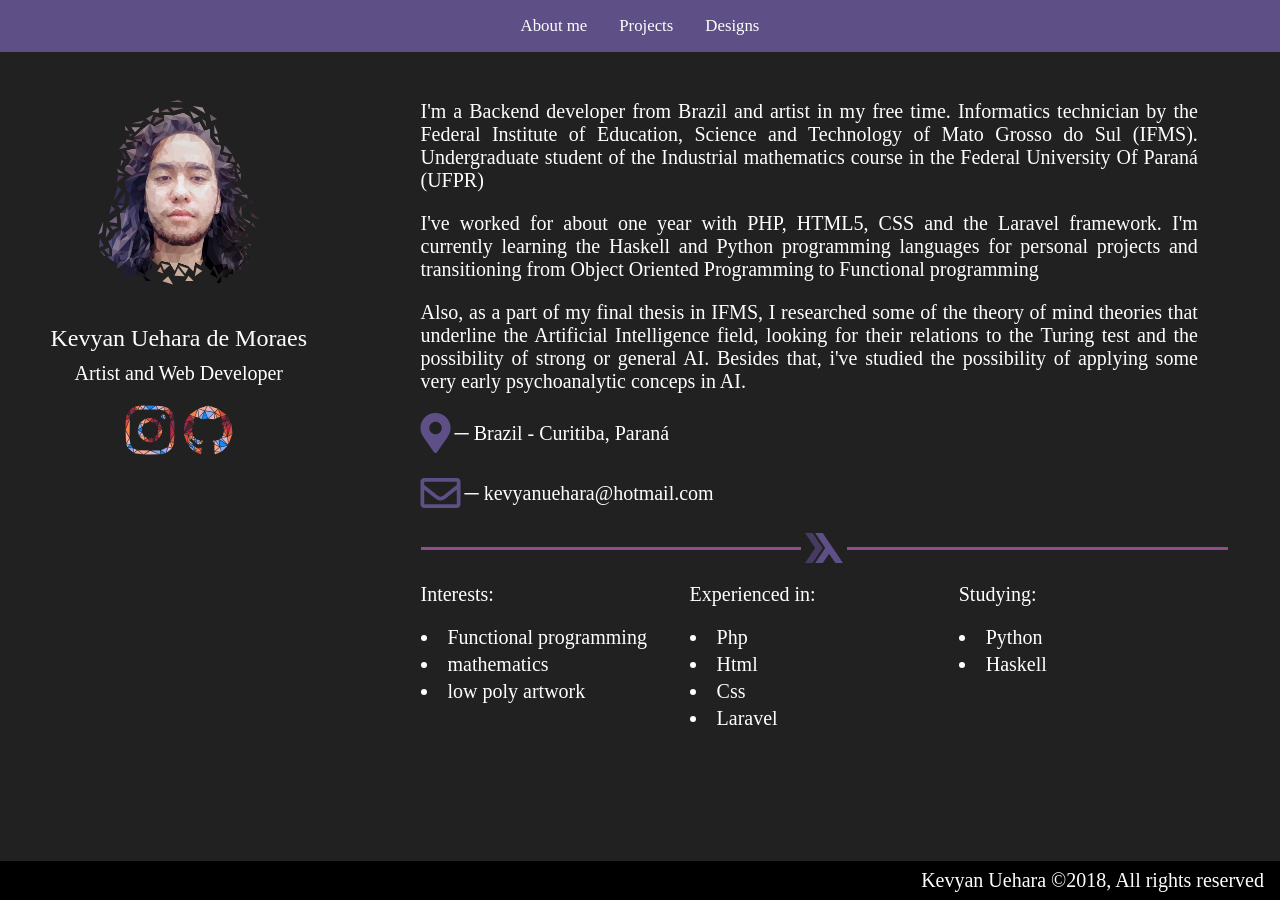
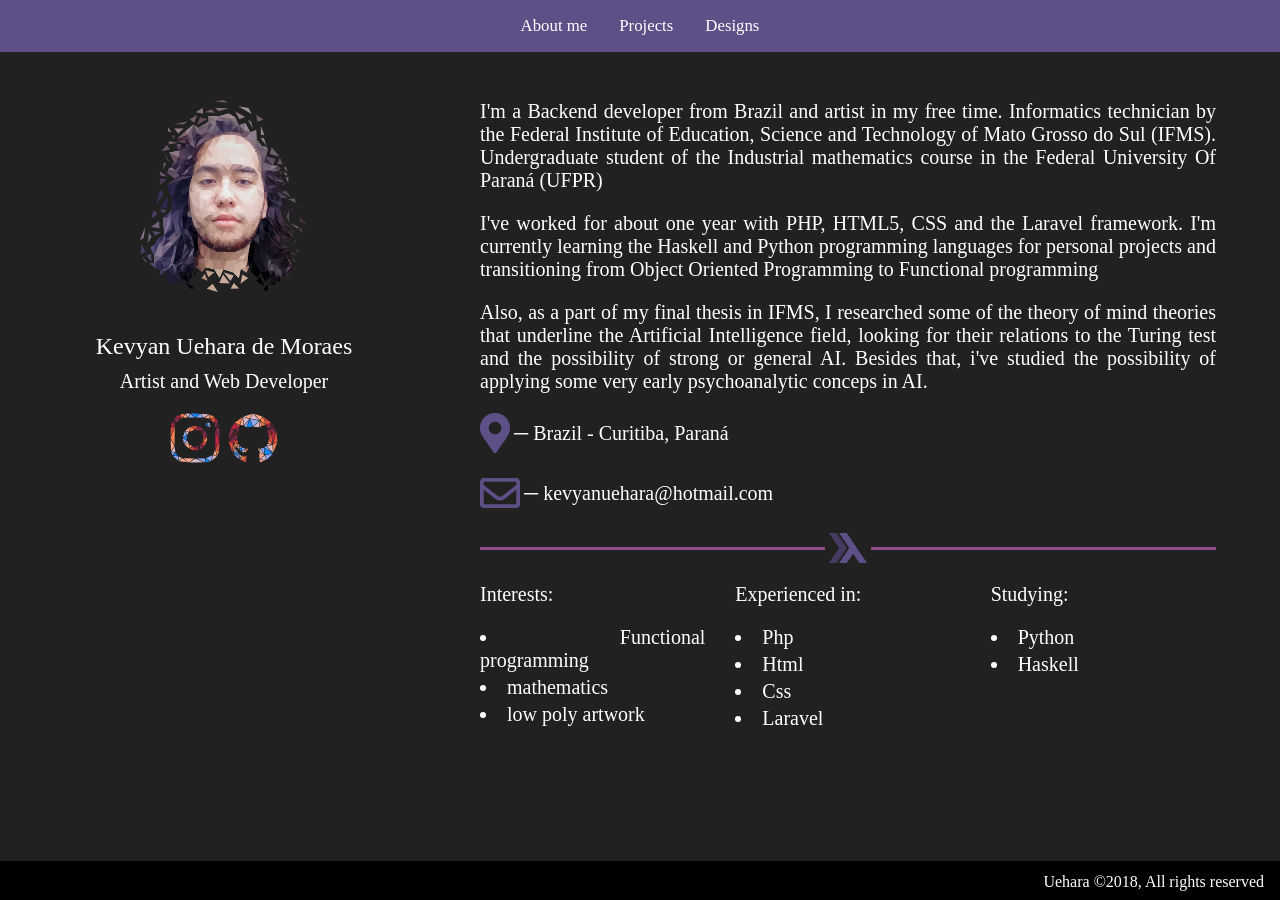
Before and after one commit to kevyanue/kevyanue.github.io, a Jekyll site: the page built from index.html, in a window 1280 px wide. Built offline with Jekyll 4.4.1, drawn with Linux system fonts in a browser that asks for light colours; nearby versions of some CDN libraries.

Commit message:
fixed style

```diff
--- a/_layouts/default.html
+++ b/_layouts/default.html
@@ -22,7 +22,7 @@
 
 		<nav class="nav bg-black justify-content-end py-2 px-3 mx-0 fixed-bottom">
 			<div class="float-right text-white">
-				Kevyan Uehara &copy;2018, All rights reserved
+				<small>Uehara &copy;2018, All rights reserved</small>
 			</div>
 		</nav>
 
--- a/index.html
+++ b/index.html
@@ -1,17 +1,17 @@
 ---
 layout: default
 ---
-<div class="container-fluid merryweather">
-    <div class="row my-5 ">
-        <div class="col-lg-3 justify-content-center text-center">
-            <img class="rounded-circle mx-auto d-block" style="width:15vw;height:15vw" src="/svg/models/kevyan decorated.svg"/>
+<div class="container-fluid merryweather px-0 py-5">
+    <div class="row px-3 m-0">
+        <div class="col-md-4 justify-content-center text-center m-0 p-0">
+            <img class="rounded-circle mx-auto d-block" style="width: 200px; height: 200px" src="/svg/models/kevyan decorated.svg"/>
 
             <p>
                 <h4> Kevyan Uehara de Moraes</h4>
                 <h5 class="my-0"> Artist and Web Developer</h5>
             </p>
 
-            <div class="d-inline-flex justify-content-center mb-2">
+            <div class="d-inline-flex justify-content-centert text-center mb-2">
                 <a class="px-0 white-link" target="_blank" href="https://www.instagram.com/lowpolygonized/">
                     <img class="mx-1 logo" src="/svg/logos/instagram colored.svg" style="height:50px"/>
                 </a>
@@ -20,7 +20,7 @@ layout: default
                 </a>
             </div>
         </div>
-        <div class="col-lg-8">
+        <div class="col-md-8 p-0">
             <div class="text-justify px-5">
 
                     I'm a Backend developer from Brazil and artist in my free time.
@@ -54,8 +54,8 @@ layout: default
                         </p>
                     </p>
 
-                    <div class="container">
-                        <div class="row align-items-center">
+                    <div class="container-fluid  px-0 ">
+                        <div class="row align-items-center mx-0">
                             <div class="col" style="height: 3px; background-color: #8f4e8b"></div>
                             <img class="p-0 mx-1 my-0" style="height: 30px" alt="&lambda;" src="/svg/logos/haskell logo.svg"/>
                             <div class="col" style="height: 3px; background-color: #8f4e8b"></div>
```
